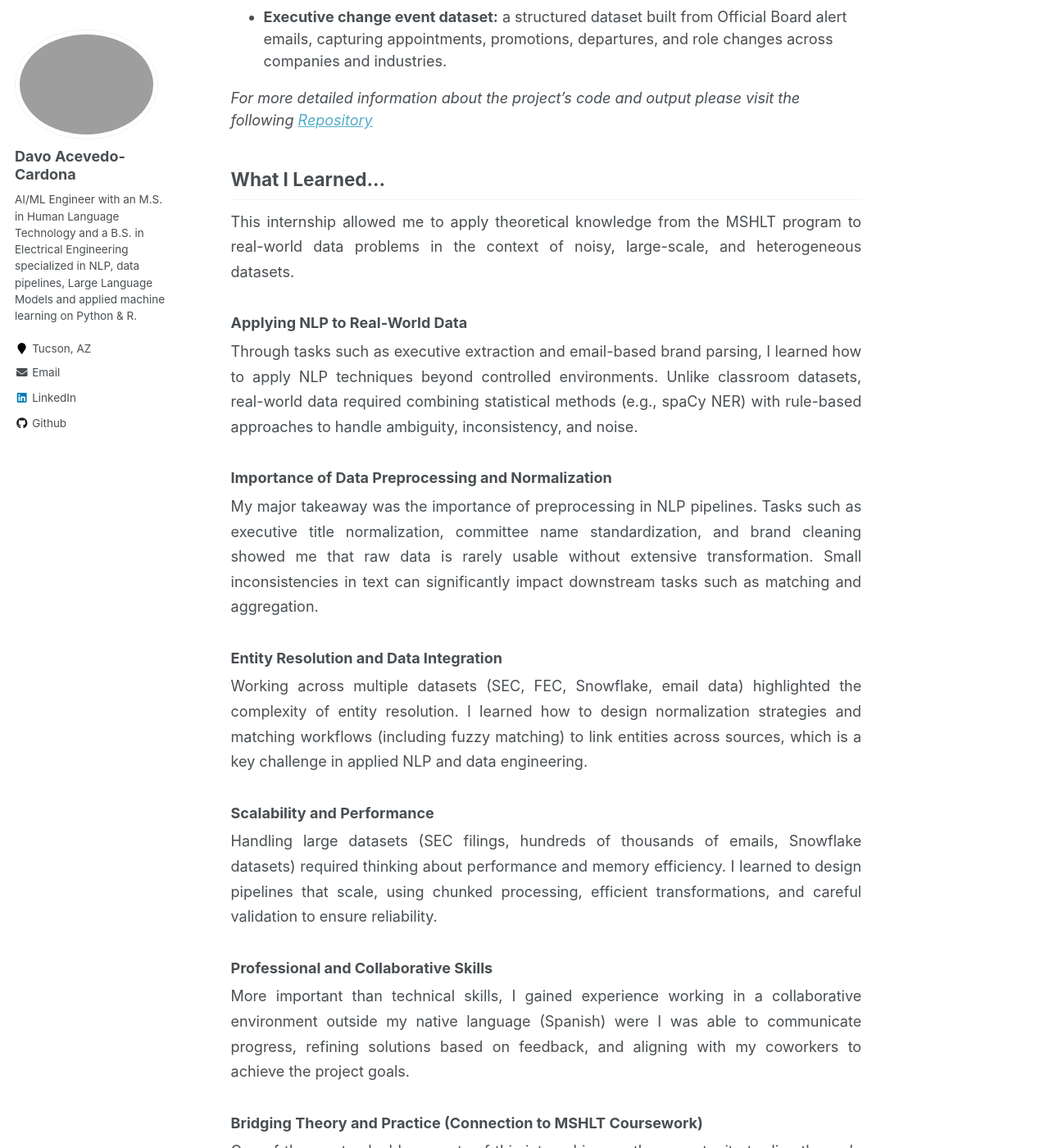
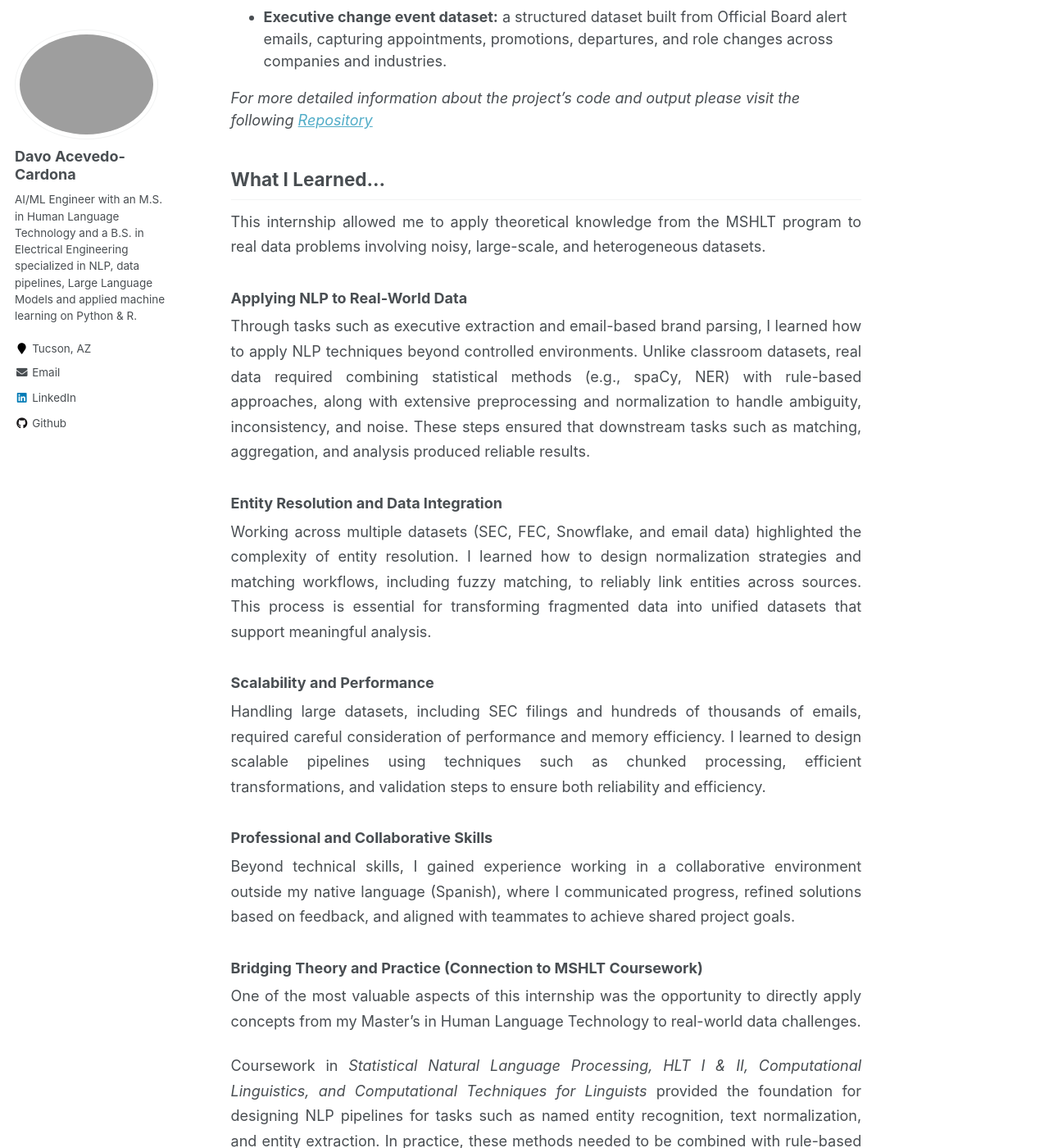
Before and after one commit to lldavoll/lldavoll.github.io, a Jekyll site: the page built from _portfolio/good_unite_us_intership.md, in a window 1280 px wide and 1400 px high, scrolled down 11192 px. Shown: the whole window at 82% size. Built offline with Jekyll 4.4.1, drawn with Linux system fonts in a browser that asks for light colours; some of the changed text lies outside the part shown.

Commit message:
Update good_unite_us_intership.md

```diff
--- a/_portfolio/good_unite_us_intership.md
+++ b/_portfolio/good_unite_us_intership.md
@@ -412,37 +412,31 @@ _For more detailed information about the project's code and output please visit
 ## What I Learned...
 
 <div style="text-align: justify; line-height: 1.7;">
-This internship allowed me to apply theoretical knowledge from the MSHLT program to real-world data problems in the context of noisy, large-scale, and heterogeneous datasets.
+This internship allowed me to apply theoretical knowledge from the MSHLT program to real data problems involving noisy, large-scale, and heterogeneous datasets.
 </div>
 
 ### Applying NLP to Real-World Data
 
 <div style="text-align: justify; line-height: 1.7;">
-Through tasks such as executive extraction and email-based brand parsing, I learned how to apply NLP techniques beyond controlled environments. Unlike classroom datasets, real-world data required combining statistical methods (e.g., spaCy NER) with rule-based approaches to handle ambiguity, inconsistency, and noise.
-</div>
-
-### Importance of Data Preprocessing and Normalization
-
-<div style="text-align: justify; line-height: 1.7;">
-My major takeaway was the importance of preprocessing in NLP pipelines. Tasks such as executive title normalization, committee name standardization, and brand cleaning showed me that raw data is rarely usable without extensive transformation. Small inconsistencies in text can significantly impact downstream tasks such as matching and aggregation.
+Through tasks such as executive extraction and email-based brand parsing, I learned how to apply NLP techniques beyond controlled environments. Unlike classroom datasets, real data required combining statistical methods (e.g., spaCy, NER) with rule-based approaches, along with extensive preprocessing and normalization to handle ambiguity, inconsistency, and noise. These steps ensured that downstream tasks such as matching, aggregation, and analysis produced reliable results.
 </div>
 
 ### Entity Resolution and Data Integration
 
 <div style="text-align: justify; line-height: 1.7;">
-Working across multiple datasets (SEC, FEC, Snowflake, email data) highlighted the complexity of entity resolution. I learned how to design normalization strategies and matching workflows (including fuzzy matching) to link entities across sources, which is a key challenge in applied NLP and data engineering.
+Working across multiple datasets (SEC, FEC, Snowflake, and email data) highlighted the complexity of entity resolution. I learned how to design normalization strategies and matching workflows, including fuzzy matching, to reliably link entities across sources. This process is essential for transforming fragmented data into unified datasets that support meaningful analysis.
 </div>
 
 ### Scalability and Performance
 
 <div style="text-align: justify; line-height: 1.7;">
-Handling large datasets (SEC filings, hundreds of thousands of emails, Snowflake datasets) required thinking about performance and memory efficiency. I learned to design pipelines that scale, using chunked processing, efficient transformations, and careful validation to ensure reliability.
+Handling large datasets, including SEC filings and hundreds of thousands of emails, required careful consideration of performance and memory efficiency. I learned to design scalable pipelines using techniques such as chunked processing, efficient transformations, and validation steps to ensure both reliability and efficiency.
 </div>
 
 ### Professional and Collaborative Skills
 
 <div style="text-align: justify; line-height: 1.7;">
-More important than technical skills, I gained experience working in a collaborative environment outside my native language (Spanish) were I was able to communicate progress, refining solutions based on feedback, and aligning with my coworkers to achieve the project goals.
+Beyond technical skills, I gained experience working in a collaborative environment outside my native language (Spanish), where I communicated progress, refined solutions based on feedback, and aligned with teammates to achieve shared project goals.
 </div>
 
 ### Bridging Theory and Practice (Connection to MSHLT Coursework)
@@ -453,13 +447,11 @@ One of the most valuable aspects of this internship was the opportunity to direc
 </p>
 
 <p>
-
-Coursework in <em>Statistical Natural Language Processing, HLT I & II, Computational Linguistics, and Computational Techniques for Linguists</em> provided the foundation for designing NLP pipelines for tasks such as named entity recognition, text normalization, and entity extraction. In practice, however, these methods needed to be combined with rule-based approaches to handle inconsistencies and edge cases that are rarely present in controlled academic datasets.
-
+Coursework in <em>Statistical Natural Language Processing, HLT I & II, Computational Linguistics, and Computational Techniques for Linguists</em> provided the foundation for designing NLP pipelines for tasks such as named entity recognition, text normalization, and entity extraction. In practice, these methods needed to be combined with rule-based approaches to handle inconsistencies and edge cases that are rarely present in controlled academic datasets.
 </p>
 
 <p>
-Additionally, courses such as <em>Statistical Analysis for Linguistics, Data Mining and Discovery, and Data Analysis and Visualization</em> provided the statistical foundation necessary to evaluate data quality, validate outputs, and identify patterns in large datasets. These skills were important for tasks such as PAC donation classification and entity matching, where even small inconsistencies could significantly impact results. These courses also strengthened my ability to communicate results clearly and effectively.
+Additionally, courses such as <em>Statistical Analysis for Linguistics, Data Mining and Discovery, and Data Analysis and Visualization</em> provided the statistical foundation to evaluate data quality, validate outputs, and identify patterns in large datasets. These skills were particularly important for tasks such as PAC donation classification and entity matching, where small inconsistencies could significantly impact results.
 </p>
 </div>
 
```
Also changed, not shown: other parts of _portfolio/good_unite_us_intership.md (+1 -1 lines).
